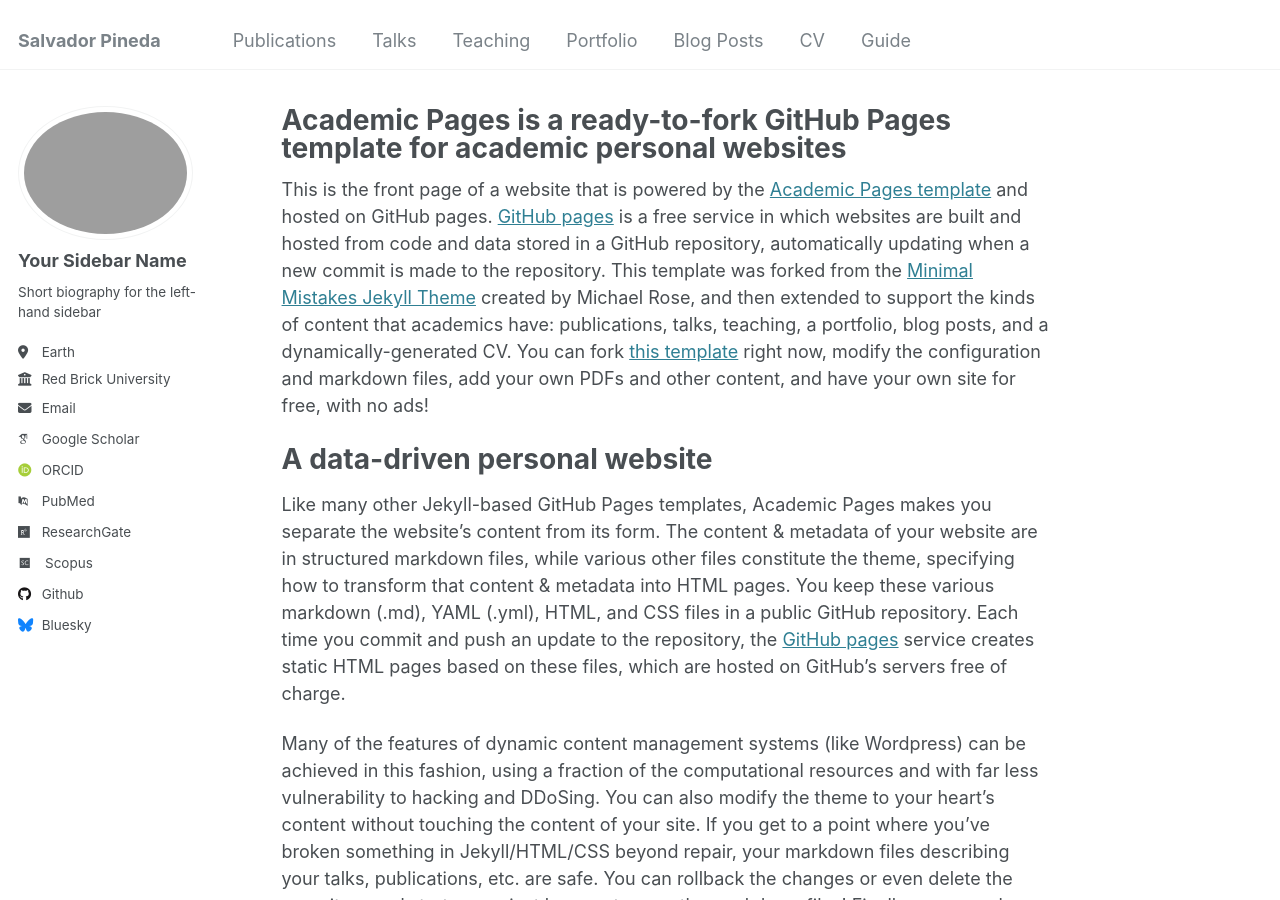
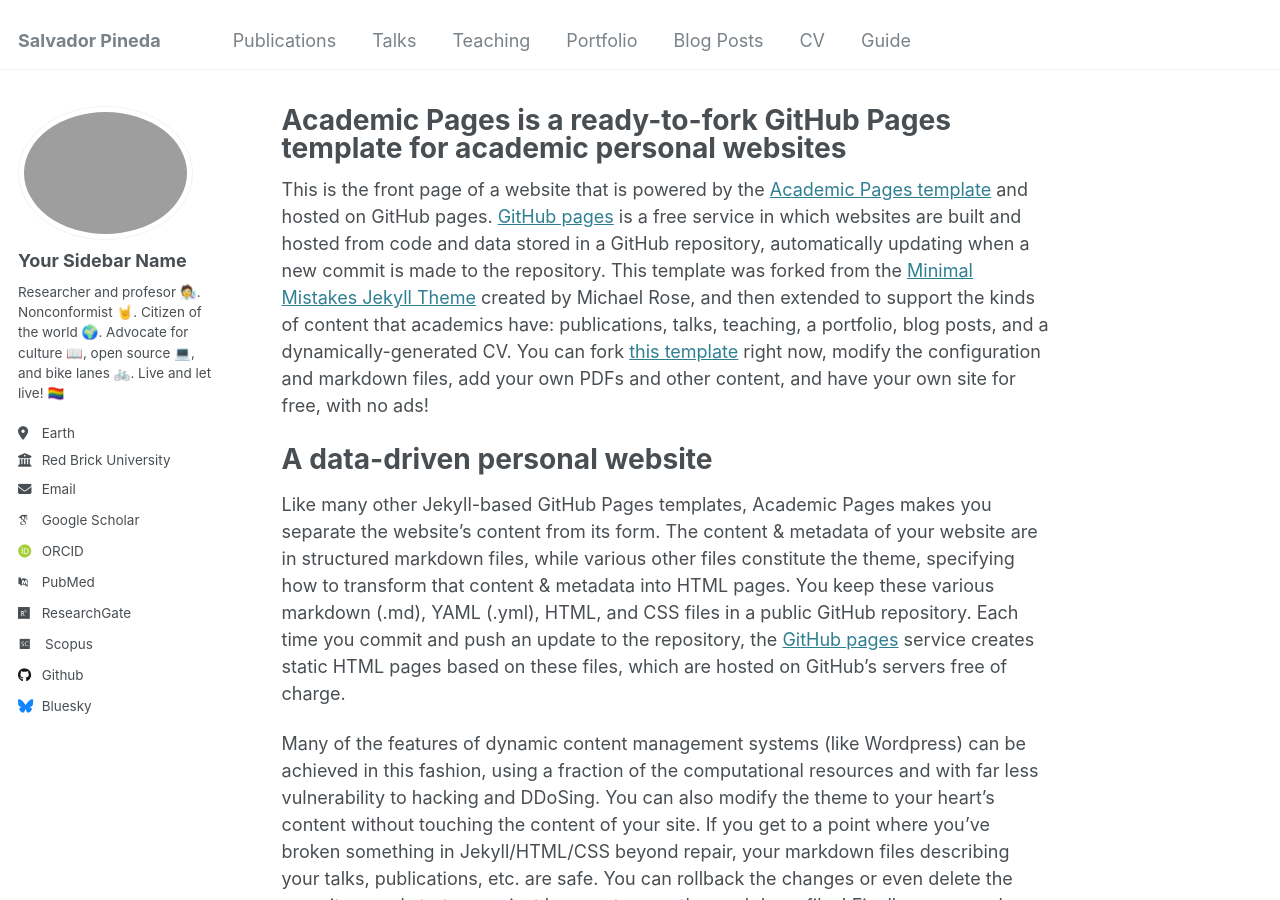
Before and after one commit to salvapineda/salvapineda.github.io, a Jekyll site: the page built from _pages/about.md, in a window 1280 px wide and 900 px high. Built offline with Jekyll 4.4.1, drawn with Linux system fonts in a browser that asks for light colours; some web fonts are replaced.

Commit message:
Update _config.yml

```diff
--- a/_config.yml
+++ b/_config.yml
@@ -24,7 +24,7 @@ author:
   avatar           : "Picture.png"
   name             : "Your Sidebar Name"
   pronouns         : # example: "she/her"
-  bio              : "Short biography for the left-hand sidebar"
+  bio              : "Researcher and profesor 🧑‍🔬. Nonconformist 🤘. Citizen of the world 🌍. Advocate for culture 📖, open source 💻, and bike lanes 🚲. Live and let live! 🏳️‍🌈"
   location         : "Earth"
   employer         : "Red Brick University"
   uri              : # URL
```
